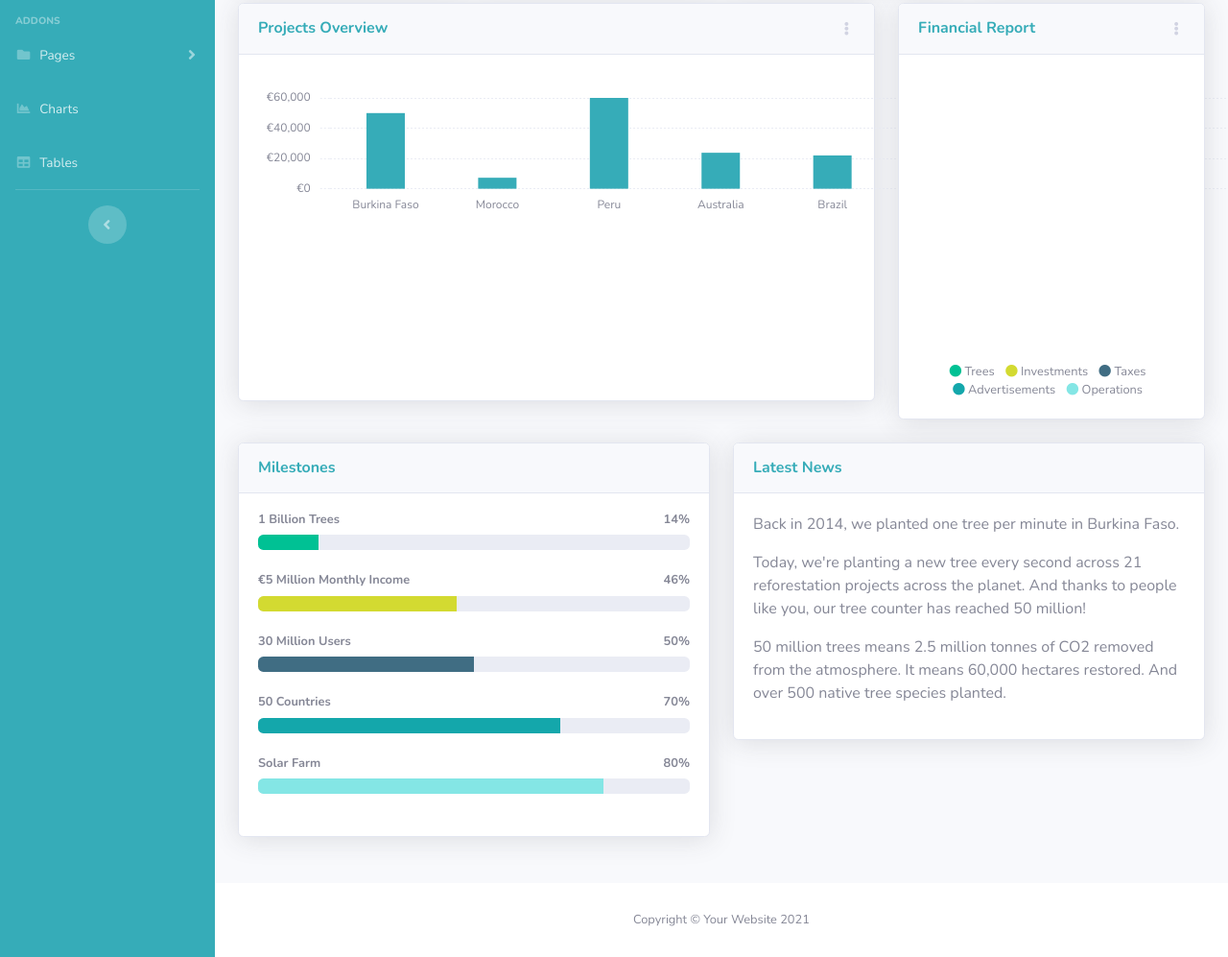
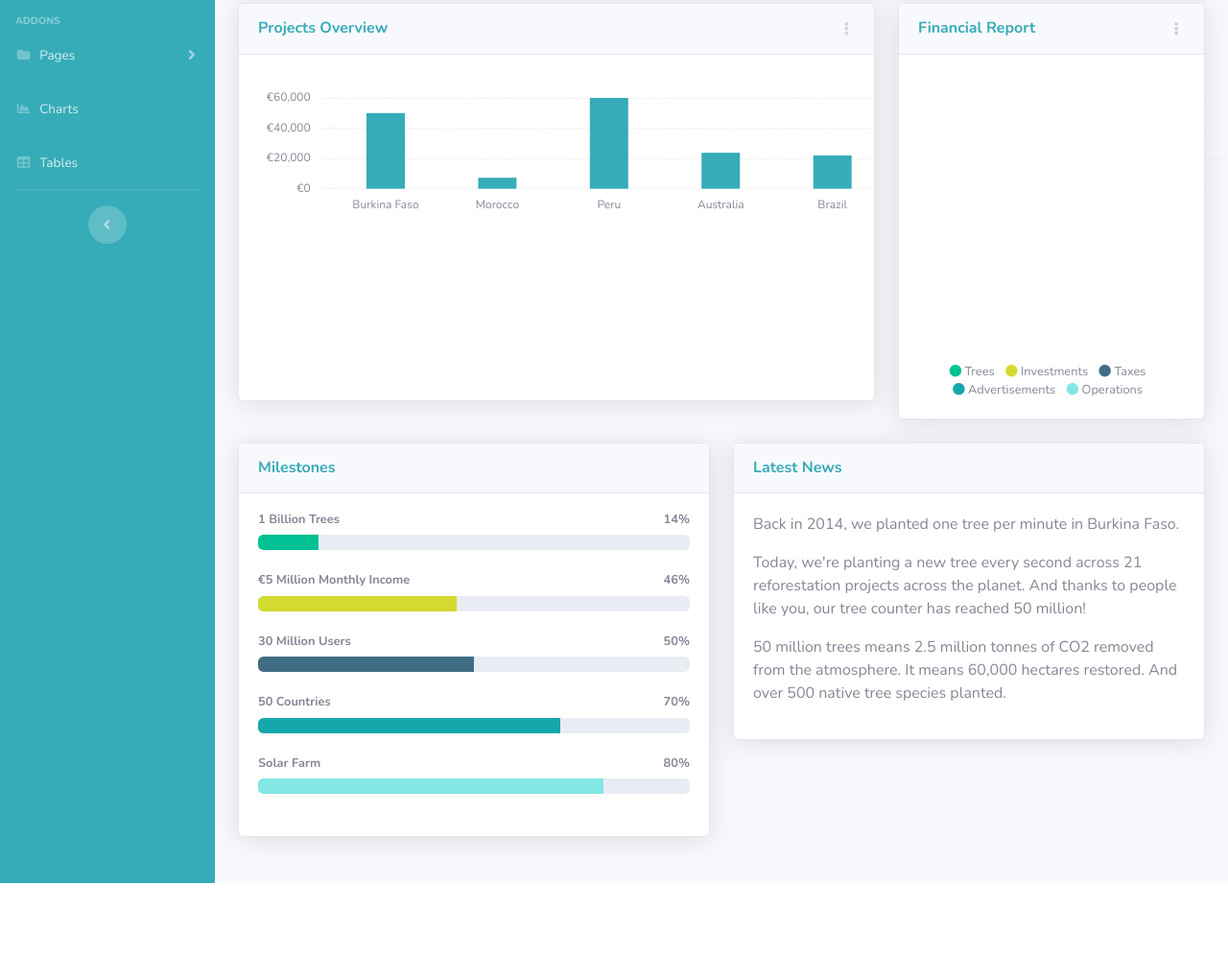
Before and after one commit to SaiKiru/cc14-sb-admin-2, a website with bundled scripts: page index.html in a window 1280 px wide. Shown: the part 275-1272 px from the top of the page at 96% size. After the commit the page ends 1195 px from the top, so only its background shows below. Built offline with nearby package versions, Linux system fonts and the light colour scheme.

Commit message:
Remove copyright notice
Ecosia is a real company and I used their company colors. I cannot claim copyright over this.

```diff
--- a/index.html
+++ b/index.html
@@ -634,16 +634,6 @@
             </div>
             <!-- End of Main Content -->
 
-            <!-- Footer -->
-            <footer class="sticky-footer bg-white">
-                <div class="container my-auto">
-                    <div class="copyright text-center my-auto">
-                        <span>Copyright &copy; Your Website 2021</span>
-                    </div>
-                </div>
-            </footer>
-            <!-- End of Footer -->
-
         </div>
         <!-- End of Content Wrapper -->
 
```
